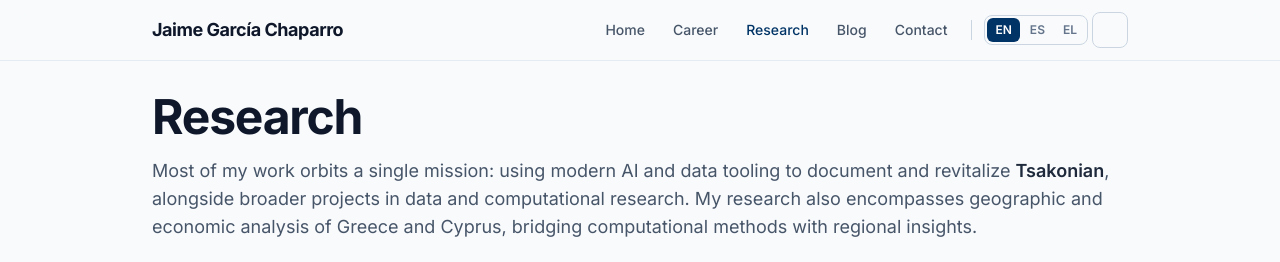
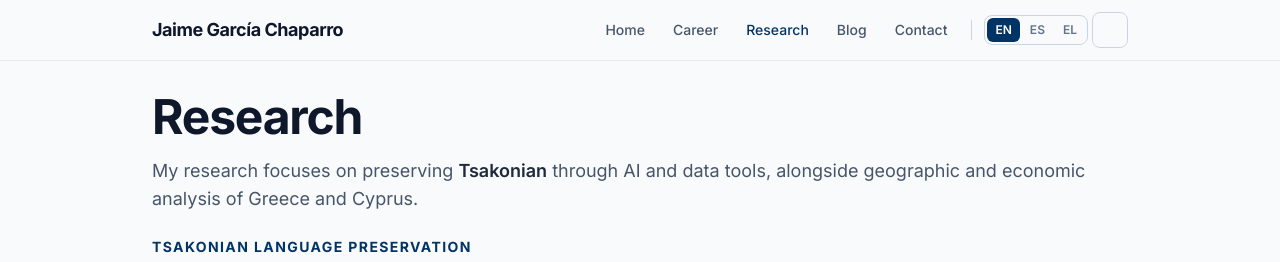
Before and after one commit to jgchaparro/jgchaparro.github.io, an Astro site: page /research in a window 1280 px wide. Shown: the top 262 px of the page. Built offline with nearby package versions, Linux system fonts and the light colour scheme; Astro itself is replaced by a stand-in of ours; some icons are missing.

Commit message:
Refine Research intro paragraph for conciseness

```diff
--- a/src/pages/research.astro
+++ b/src/pages/research.astro
@@ -24,10 +24,7 @@ const other = projects.other as Project[];
     <header class="mb-4 max-w-5xl sm:mb-6">
       <h1 class="text-4xl font-bold tracking-tight sm:text-5xl">Research</h1>
       <p class="mt-4 text-lg text-slate-600 dark:text-slate-400">
-        Most of my work orbits a single mission: using modern AI and data tooling to
-        document and revitalize <strong class="font-semibold text-slate-800 dark:text-slate-200"
-          >Tsakonian</strong
-        >, alongside broader projects in data and computational research. My research also encompasses geographic and economic analysis of Greece and Cyprus, bridging computational methods with regional insights.
+        My research focuses on preserving <strong class="font-semibold text-slate-800 dark:text-slate-200">Tsakonian</strong> through AI and data tools, alongside geographic and economic analysis of Greece and Cyprus.
       </p>
     </header>
 
```
